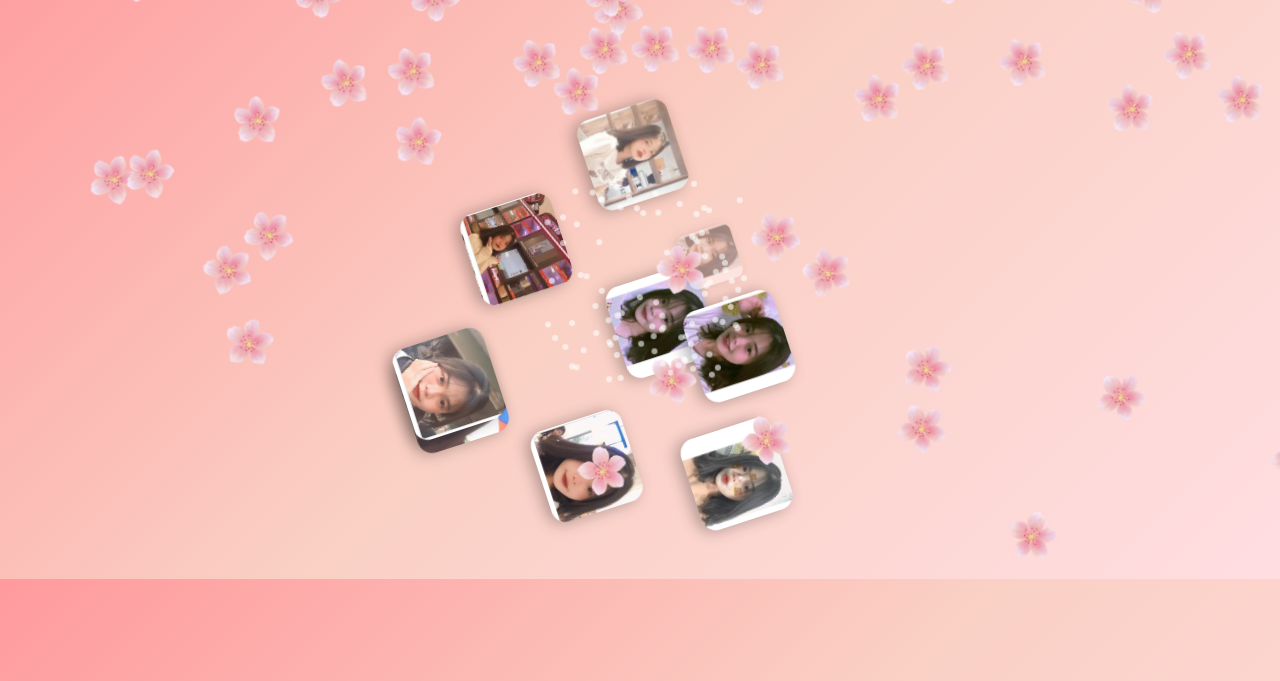
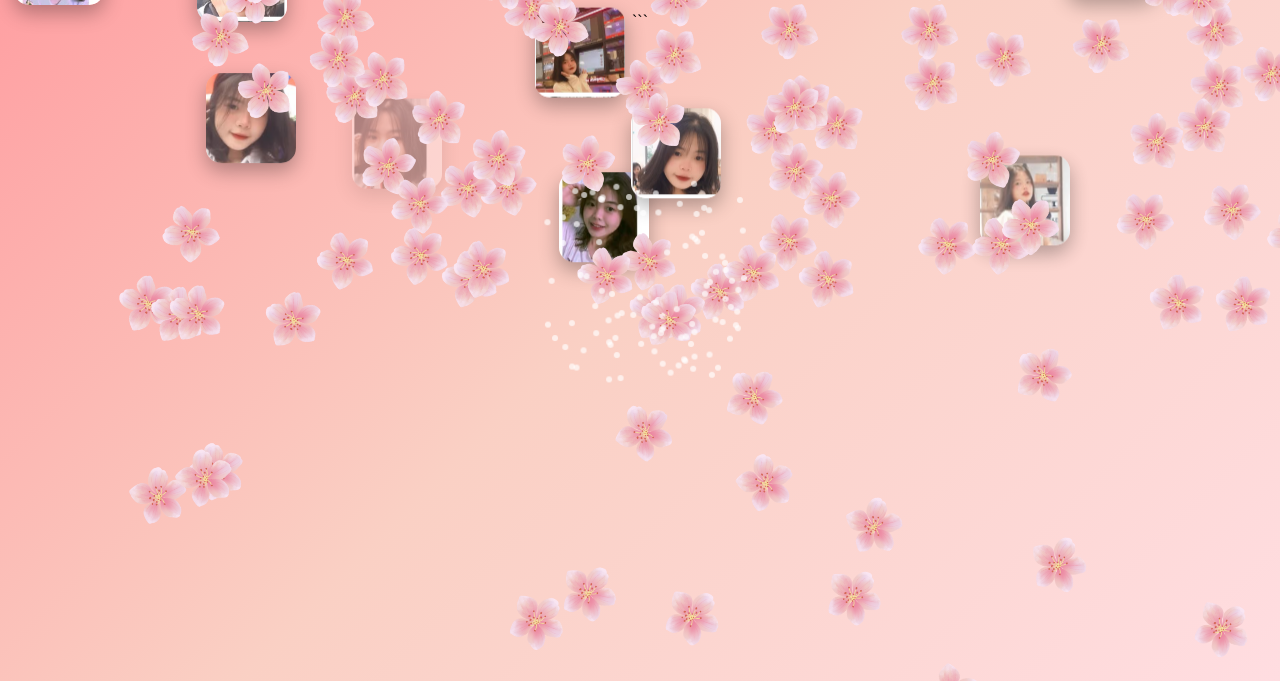
Before and after one commit to datkqphpro/tuytxg, a plain HTML site: page index.html in a window 1280 px wide. Shown: the part 119-800 px from the top of the page. Drawn offline with Linux system fonts and the light colour scheme.

Commit message:
Update index.html

````diff
--- a/index.html
+++ b/index.html
@@ -1,5 +1,5 @@
+```html
 <!DOCTYPE html>
-
 <html lang="vi">
 <head>
 <meta charset="UTF-8">
@@ -19,49 +19,60 @@ overflow:hidden;
 h1{color:white;margin-top:20px;}
 p{color:white;}
 
-.container{
-position:relative;
-width:520px;
-height:520px;
-margin:40px auto;
-animation:rotateHeart 25s linear infinite;
-}
-
-@keyframes rotateHeart{
-from{transform:rotate(0deg);}
-to{transform:rotate(360deg);}
-}
-
-.orbit{
+.photo{
 position:absolute;
-width:95px;
-height:95px;
+width:90px;
+height:90px;
 border-radius:15px;
 object-fit:cover;
-box-shadow:0 5px 15px rgba(0,0,0,0.3);
+box-shadow:0 8px 20px rgba(0,0,0,0.3);
 
 opacity:0;
-transform:scale(0.3);
+transform:scale(0.4);
 transition:1s;
 }
 
-.orbit.show{
+.photo.show{
 opacity:1;
 transform:scale(1);
+}
+
+/* trôi nổi */
+
+@keyframes float{
+
+0%{transform:translateY(0px);}
+50%{transform:translateY(-25px);}
+100%{transform:translateY(0px);}
+
+}
+
+.float{
+animation:float 5s ease-in-out infinite;
 }
 
 .petal{
 position:fixed;
 top:-60px;
-width:60px;
+width:70px;
 pointer-events:none;
 animation:fall linear forwards;
 }
 
 @keyframes fall{
-0%{transform:translateY(-10vh) translateX(0px) rotate(0deg);}
-50%{transform:translateY(50vh) translateX(80px) rotate(180deg);}
-100%{transform:translateY(110vh) translateX(-80px) rotate(360deg);}
+
+0%{
+transform:translateY(-10vh) translateX(0px) rotate(0deg);
+}
+
+50%{
+transform:translateY(50vh) translateX(120px) rotate(180deg);
+}
+
+100%{
+transform:translateY(110vh) translateX(-120px) rotate(360deg);
+}
+
 }
 
 .firework{
@@ -82,12 +93,7 @@ opacity:0;
 
 @media (max-width:600px){
 
-.container{
-width:340px;
-height:340px;
-}
-
-.orbit{
+.photo{
 width:65px;
 height:65px;
 }
@@ -107,44 +113,36 @@ width:40px;
 <h1>🌸 Chúc Mừng Ngày 8/3 🌸</h1>
 <p>Chúc Tuýt luôn xinh đẹp và hạnh phúc 💖</p>
 
-<div class="container">
+<img src="1.PNG" class="photo">
+<img src="2.PNG" class="photo">
+<img src="3.PNG" class="photo">
+<img src="4.PNG" class="photo">
+<img src="5.PNG" class="photo">
+<img src="6.PNG" class="photo">
+<img src="7.PNG" class="photo">
+<img src="8.PNG" class="photo">
+<img src="9.PNG" class="photo">
 
-<img src="1.PNG" class="orbit">
-<img src="2.PNG" class="orbit">
-<img src="3.PNG" class="orbit">
-<img src="4.PNG" class="orbit">
-<img src="5.PNG" class="orbit">
-<img src="6.PNG" class="orbit">
-<img src="7.PNG" class="orbit">
-<img src="8.PNG" class="orbit">
-<img src="9.PNG" class="orbit">
-
-</div>
-
-<audio autoplay loop>
+<audio id="music" autoplay loop>
 <source src="song.mp3" type="audio/mpeg">
 </audio>
 
 <script>
 
-const images=document.querySelectorAll(".orbit");
-
-const centerX=260;
-const centerY=260;
-const scale=11;
+const images=document.querySelectorAll(".photo");
 
 images.forEach((img,i)=>{
 
-const t=(i/images.length)*Math.PI*2;
+const x=Math.random()*90;
+const y=Math.random()*80;
 
-const x=16*Math.pow(Math.sin(t),3);
-const y=13*Math.cos(t)-5*Math.cos(2*t)-2*Math.cos(3*t)-Math.cos(4*t);
-
-img.style.left=centerX+x*scale+"px";
-img.style.top=centerY-y*scale+"px";
+img.style.left=x+"vw";
+img.style.top=y+"vh";
 
 setTimeout(()=>{
+
 img.classList.add("show");
+img.classList.add("float");
 
 if(i===images.length-1){
 createFirework();
@@ -156,43 +154,42 @@ createFirework();
 
 function createPetal(){
 
-for(let i=0;i<2;i++){
+for(let i=0;i<3;i++){
 
 const petal=document.createElement("img");
+
 petal.src="petal.png";
 petal.className="petal";
 
 petal.style.left=Math.random()*100+"vw";
-petal.style.animationDuration=(Math.random()*5+6)+"s";
-
+petal.style.animationDuration=(Math.random()*4+5)+"s";
 
 document.body.appendChild(petal);
 
-setTimeout(()=>petal.remove(),12000);
+setTimeout(()=>petal.remove(),10000);
 
 }
 
 }
 
-setInterval(createPetal,150);
+setInterval(createPetal,120);
 
 function createFirework(){
 
-for(let i=0;i<90;i++){
+for(let i=0;i<100;i++){
 
 const f=document.createElement("div");
 
 f.className="firework";
 
-const x=(Math.random()-0.5)*500+"px";
-const y=(Math.random()-0.5)*500+"px";
+const x=(Math.random()-0.5)*600+"px";
+const y=(Math.random()-0.5)*600+"px";
 
 f.style.left="50%";
 f.style.top="50%";
 
 f.style.setProperty("--x",x);
 f.style.setProperty("--y",y);
-
 
 document.body.appendChild(f);
 
@@ -202,7 +199,12 @@ setTimeout(()=>f.remove(),1000);
 
 }
 
+document.body.addEventListener("click",()=>{
+document.getElementById("music").play();
+});
+
 </script>
 
 </body>
 </html>
+```
````
